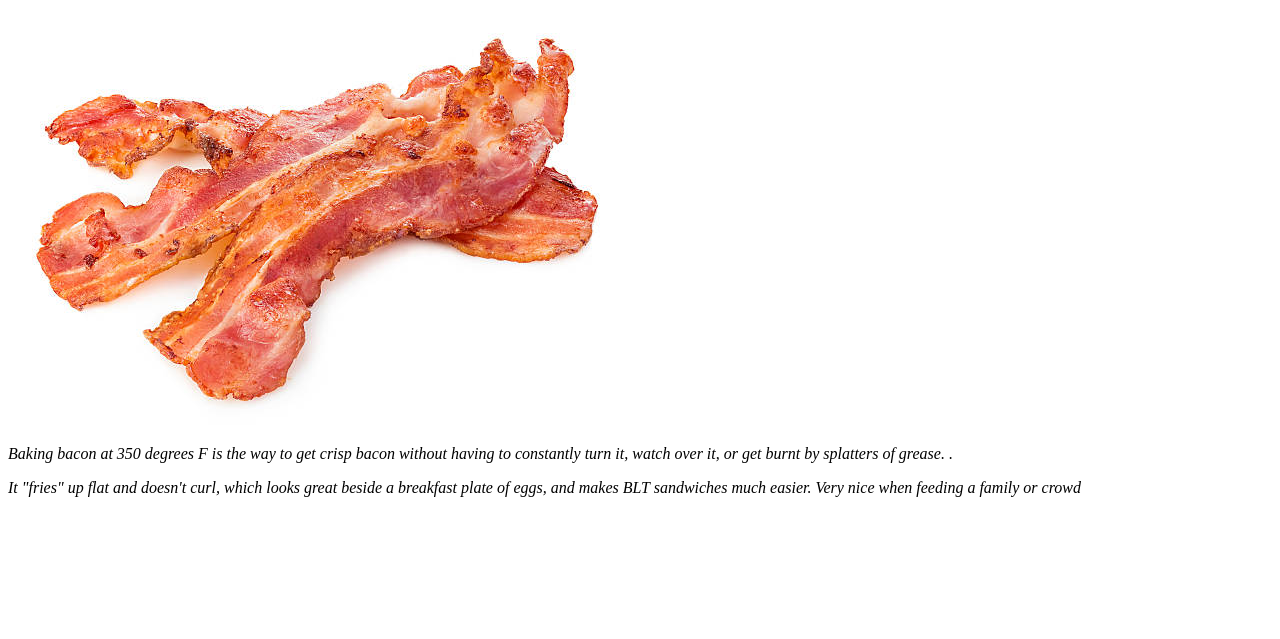
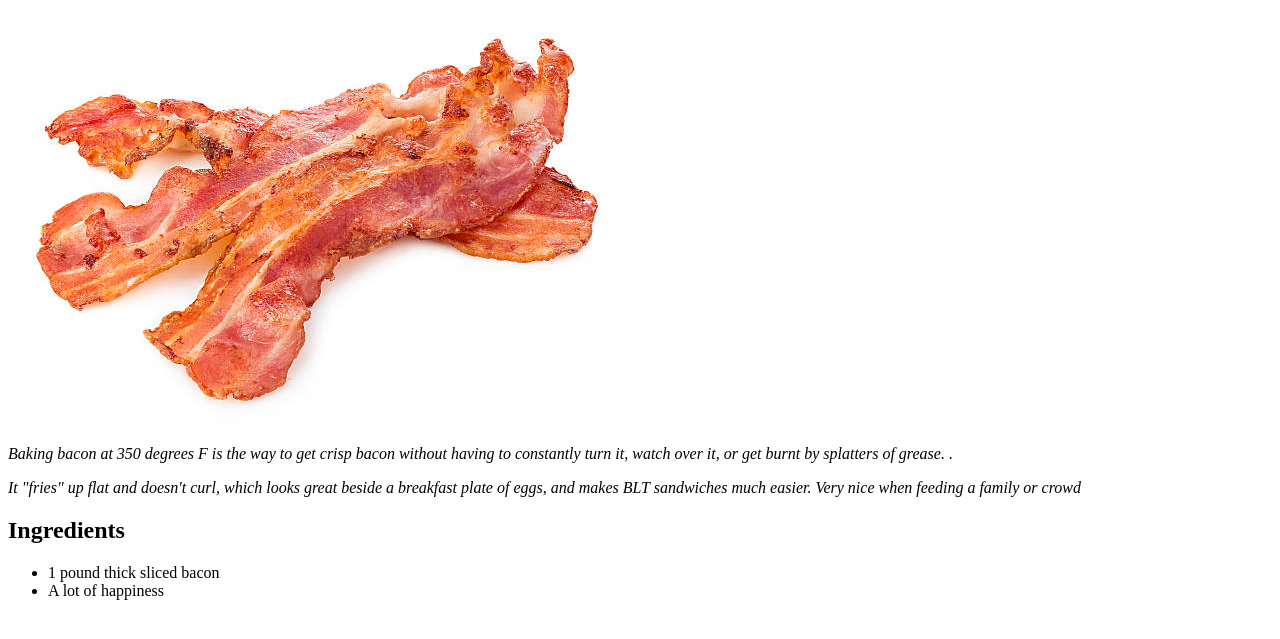
Before and after one commit to alexlm09/odin-recipes, a plain HTML site: page bacon.html in a window 1280 px wide. Shown: the part 79-718 px from the top of the page. Drawn offline with Linux system fonts and the light colour scheme.

Commit message:
Add ingredients

```diff
--- a/bacon.html
+++ b/bacon.html
@@ -15,7 +15,11 @@
         <p><em>Baking bacon at 350 degrees F is the way to get crisp bacon without having to constantly turn it, watch over it, or get burnt by splatters of grease. .</em></p>
         <p><em>It "fries" up flat and doesn't curl, which looks great beside a breakfast plate of eggs, and makes BLT sandwiches much easier. Very nice when feeding a family or crowd</em></p>
 
-
+    <h2>Ingredients</h2>
+        <p><ul>
+            <li>1 pound thick sliced bacon</li>
+            <li>A lot of happiness</li>
+        </ul></p>
 
 </body>
 
```
